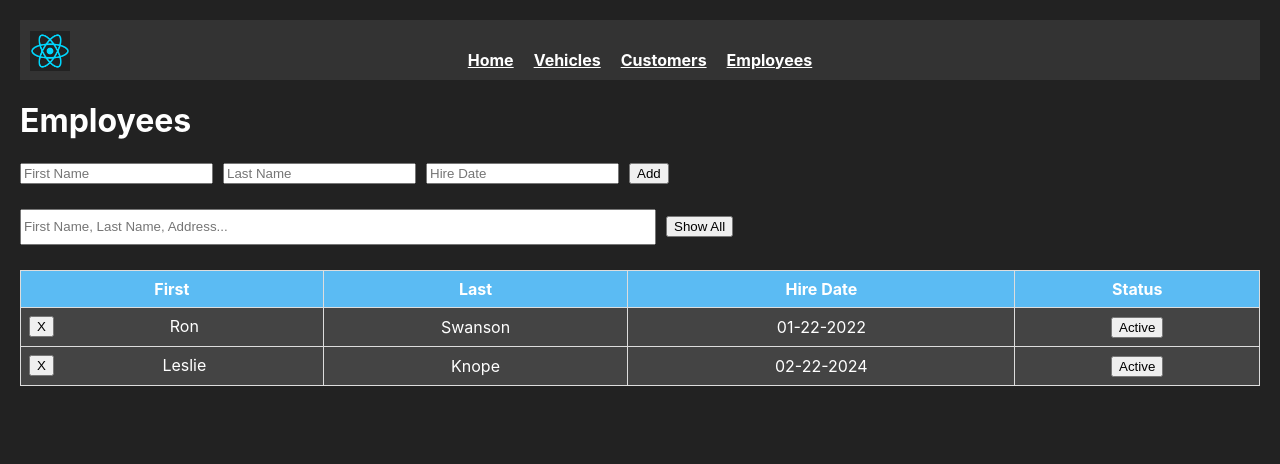
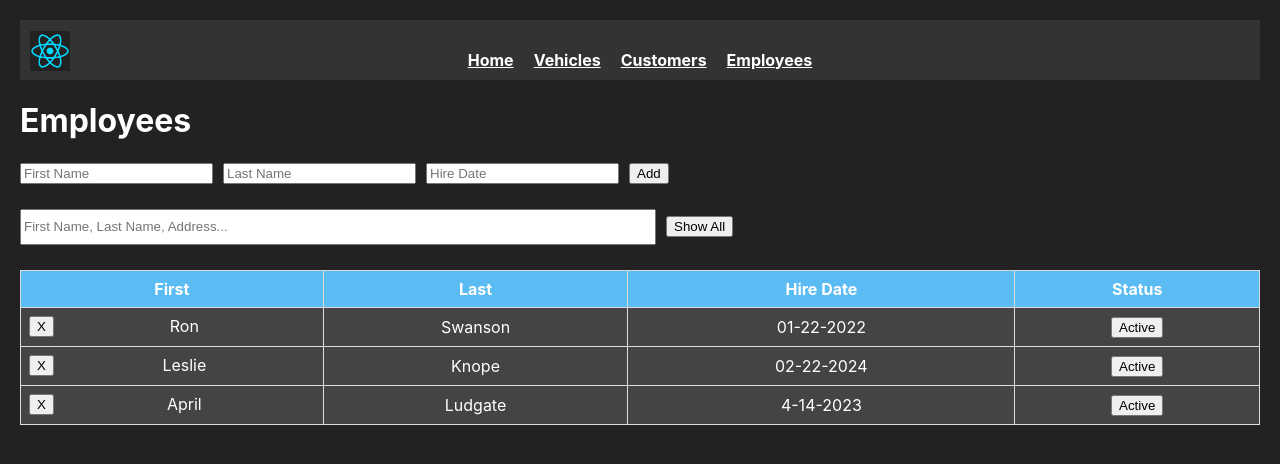
Before and after one commit to lsimmo25/Phase-2-Project, a React (Create React App) app: page /employees in a window 1280 px wide. Shown: the top 464 px of the page. Built offline with nearby package versions, Linux system fonts and the light colour scheme; data requests are answered from the project's data file.

Commit message:
fixed bug with active button not updating rael time

```diff
--- a/db.json
+++ b/db.json
@@ -61,7 +61,8 @@
       "id": "e865",
       "first": "Jim",
       "last": "Halpert",
-      "address": "21 W. Jackson Street Morrisville, PA"
+      "address": "21 W. Jackson Street Morrisville, PA",
+      "status": true
     },
     {
       "id": "968a",
@@ -91,7 +92,7 @@
       "first": "April",
       "last": "Ludgate",
       "hireDate": "4-14-2023",
-      "active": false
+      "active": true
     }
   ]
 }
--- a/src/Pages/EmployeesPage.js
+++ b/src/Pages/EmployeesPage.js
@@ -14,7 +14,7 @@ function EmployeesPage({ employees, setEmployees, searchEmployees, setSearchEmpl
                 <EmployeeSearch
                     employees={employees}
                     setSearchEmployees={setSearchEmployees}
-                    earchEmployees={searchEmployees}
+                    SearchEmployees={searchEmployees}
                     setShowActive={setShowActive}
                     showActive={showActive}
                 />
--- a/src/components/CustomerCard.js
+++ b/src/components/CustomerCard.js
@@ -1,6 +1,6 @@
 import React, { useState } from "react";
 
-function CustomerCard({ id, first, last, address, setCustomers, active }) {
+function CustomerCard({ id, first, last, address, setCustomers, status }) {
 
     const [isActive, setIsActive] = useState(true)
 
@@ -19,7 +19,7 @@ function CustomerCard({ id, first, last, address, setCustomers, active }) {
             headers: {
                 "Content-Type": "application/json"
             },
-            body: JSON.stringify({ status: !active})
+            body: JSON.stringify({ status: !status})
         })
         .then(r => r.json())
         .then(() => {
@@ -35,7 +35,7 @@ function CustomerCard({ id, first, last, address, setCustomers, active }) {
                 <td><button type="button" style={{float: "left"}} onClick={handleDelete}>X</button>{first}</td>
                 <td>{last}</td>
                 <td>{address}</td>
-                <td><button type="button" onClick={handleStatus}>{isActive ? "Active" : "Inactive"}</button></td>
+                <td><button type="button" onClick={handleStatus}>{status ? "Active" : "Inactive"}</button></td>
             </tr>
         </tbody>
 
--- a/src/components/EmployeeCard.js
+++ b/src/components/EmployeeCard.js
@@ -1,6 +1,6 @@
 import React, { useState } from "react";
 
-function EmployeeCard({ id, setEmployees, first, last, hireDate, active }) {
+function EmployeeCard({ id, setEmployees, first, last, hireDate, active, employees }) {
 
     const [isActive, setIsActive] = useState(true)
 
@@ -22,10 +22,15 @@ function EmployeeCard({ id, setEmployees, first, last, hireDate, active }) {
             body: JSON.stringify({ active: !isActive})
         })
         .then(r => r.json())
-        .then(() => {
-            setIsActive(!isActive)
+        .then(updatedEmployee => {
+            setIsActive(updatedEmployee.active)
+            setEmployees(prevEmployees => prevEmployees.map(employee => {
+                if (employee.id === updatedEmployee.id) {
+                    return {...employee, active: updatedEmployee.active}
+                }
+                return employee
+            }))
         })
-
         .catch(error => console.log(error))
     }
 
```
